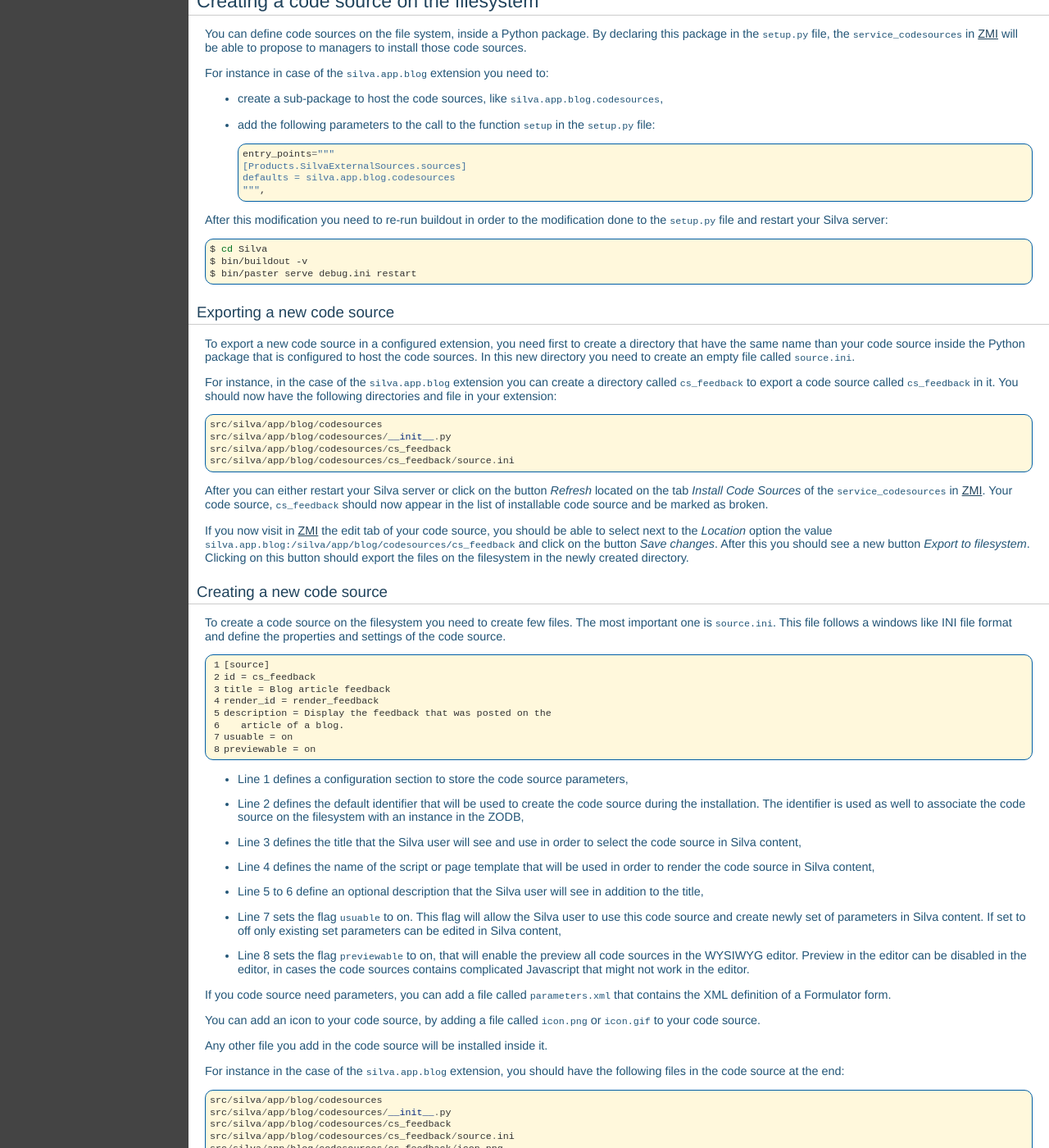
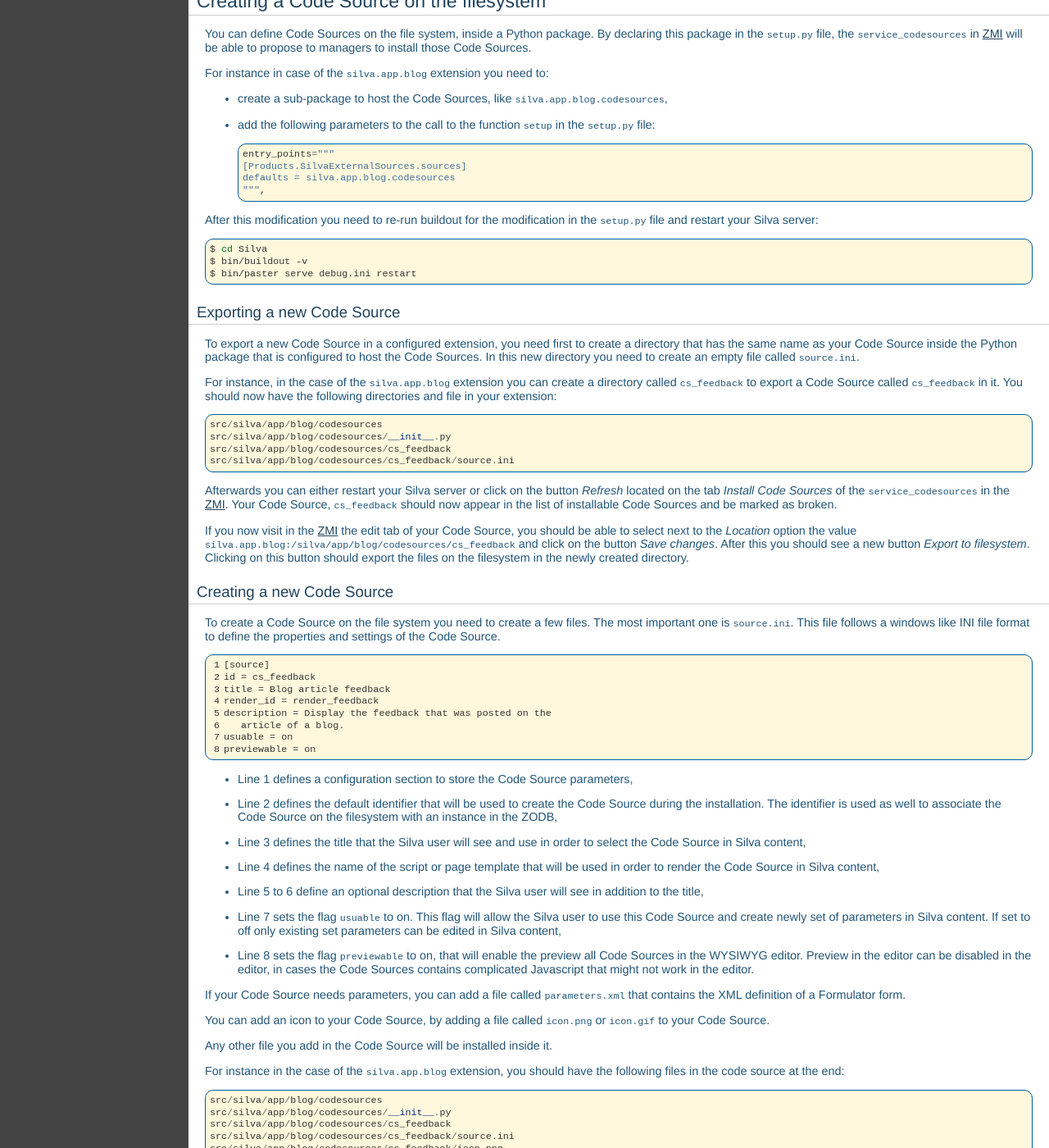
Before and after one commit to silvacms/documentation, a Sphinx documentation site: the page built from source/code_source/index.rst, in a window 1280 px wide and 1400 px high, scrolled down 730 px. Shown: the whole window at 82% size. Built offline with Sphinx 7.4.7, drawn with Linux system fonts in a browser that asks for light colours; pages that are not in the unit, such as notebooks, are missing from menus; comment, search, counter and statistics services are not loaded; some of the changed text lies outside the part shown.

Commit message:
Minor language fixes

```diff
--- a/source/code_source/index.rst
+++ b/source/code_source/index.rst
@@ -61,17 +61,17 @@
 grouped together in the ZMI, e.g. Silva's default Code Sources all
 have an id that is prefixed with ``cs_``.
 
-Creating a code source on the filesystem
+Creating a Code Source on the filesystem
 ----------------------------------------
 
-You can define code sources on the file system, inside a Python
+You can define Code Sources on the file system, inside a Python
 package. By declaring this package in the ``setup.py`` file, the
 ``service_codesources`` in :term:`ZMI` will be able to propose to
-managers to install those code sources.
+managers to install those Code Sources.
 
 For instance in case of the ``silva.app.blog`` extension you need to:
 
-- create a sub-package to host the code sources, like
+- create a sub-package to host the Code Sources, like
   ``silva.app.blog.codesources``,
 
 - add the following parameters to the call to the function ``setup``
@@ -84,8 +84,8 @@
      defaults = silva.app.blog.codesources
      """,
 
-After this modification you need to re-run buildout in order to the
-modification done to the ``setup.py`` file and restart your Silva
+After this modification you need to re-run buildout for the
+modification in the ``setup.py`` file and restart your Silva
 server:
 
 .. code-block:: sh
@@ -95,17 +95,17 @@
    $ bin/paster serve debug.ini restart
 
 
-Exporting a new code source
+Exporting a new Code Source
 ~~~~~~~~~~~~~~~~~~~~~~~~~~~
 
-To export a new code source in a configured extension, you need first
-to create a directory that have the same name than your code source
-inside the Python package that is configured to host the code
-sources. In this new directory you need to create an empty file called
+To export a new Code Source in a configured extension, you need first
+to create a directory that has the same name as your Code Source
+inside the Python package that is configured to host the Code
+Sources. In this new directory you need to create an empty file called
 ``source.ini``.
 
 For instance, in the case of the ``silva.app.blog`` extension you can
-create a directory called ``cs_feedback`` to export a code source
+create a directory called ``cs_feedback`` to export a Code Source
 called ``cs_feedback`` in it. You should now have the following
 directories and file in your extension::
 
@@ -114,26 +114,26 @@
   src/silva/app/blog/codesources/cs_feedback
   src/silva/app/blog/codesources/cs_feedback/source.ini
 
-After you can either restart your Silva server or click on the button
+Afterwards you can either restart your Silva server or click on the button
 *Refresh* located on the tab *Install Code Sources* of the
-``service_codesources`` in :term:`ZMI`. Your code source,
-``cs_feedback`` should now appear in the list of installable code
-source and be marked as broken.
+``service_codesources`` in the :term:`ZMI`. Your Code Source,
+``cs_feedback`` should now appear in the list of installable Code
+Sources and be marked as broken.
 
-If you now visit in :term:`ZMI` the edit tab of your code source, you
+If you now visit in the :term:`ZMI` the edit tab of your Code Source, you
 should be able to select next to the *Location* option the value
 ``silva.app.blog:/silva/app/blog/codesources/cs_feedback`` and click
 on the button *Save changes*. After this you should see a new button
 *Export to filesystem*. Clicking on this button should export the
 files on the filesystem in the newly created directory.
 
-Creating a new code source
+Creating a new Code Source
 ~~~~~~~~~~~~~~~~~~~~~~~~~~
 
-To create a code source on the filesystem you need to create few
+To create a Code Source on the file system you need to create a few
 files. The most important one is ``source.ini``. This file follows a
-windows like INI file format and define the properties and settings of
-the code source.
+windows like INI file format to define the properties and settings of
+the Code Source.
 
 .. code-block:: buildout
    :linenos:
@@ -147,41 +147,41 @@
    usuable = on
    previewable = on
 
-- Line 1 defines a configuration section to store the code source
+- Line 1 defines a configuration section to store the Code Source
   parameters,
 
 - Line 2 defines the default identifier that will be used to create
-  the code source during the installation. The identifier is used as
-  well to associate the code source on the filesystem with an instance
+  the Code Source during the installation. The identifier is used as
+  well to associate the Code Source on the filesystem with an instance
   in the ZODB,
 
 - Line 3 defines the title that the Silva user will see and use in
-  order to select the code source in Silva content,
+  order to select the Code Source in Silva content,
 
 - Line 4 defines the name of the script or page template that will be
-  used in order to render the code source in Silva content,
+  used in order to render the Code Source in Silva content,
 
 - Line 5 to 6 define an optional description that the Silva user will
   see in addition to the title,
 
 - Line 7 sets the flag ``usuable`` to on. This flag will allow the
-  Silva user to use this code source and create newly set of
+  Silva user to use this Code Source and create newly set of
   parameters in Silva content. If set to off only existing set
   parameters can be edited in Silva content,
 
 - Line 8 sets the flag ``previewable`` to on, that will enable the
-  preview all code sources in the WYSIWYG editor. Preview in the
-  editor can be disabled in the editor, in cases the code sources
+  preview all Code Sources in the WYSIWYG editor. Preview in the
+  editor can be disabled in the editor, in cases the Code Sources
   contains complicated Javascript that might not work in the editor.
 
-If you code source need parameters, you can add a file called
+If your Code Source needs parameters, you can add a file called
 ``parameters.xml`` that contains the XML definition of a Formulator
 form.
 
-You can add an icon to your code source, by adding a file called
-``icon.png`` or ``icon.gif`` to your code source.
+You can add an icon to your Code Source, by adding a file called
+``icon.png`` or ``icon.gif`` to your Code Source.
 
-Any other file you add in the code source will be installed inside it.
+Any other file you add in the Code Source will be installed inside it.
 
 For instance in the case of the ``silva.app.blog`` extension, you
 should have the following files in the code source at the end::
```
